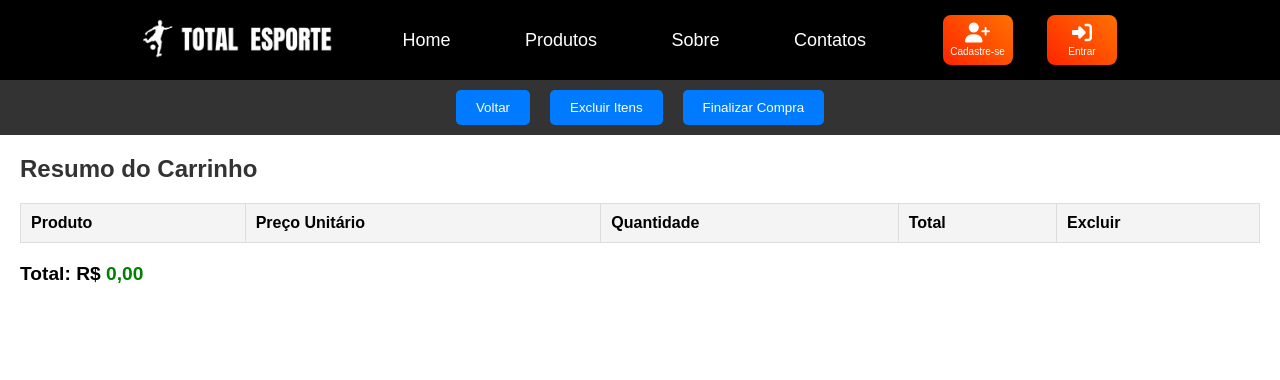
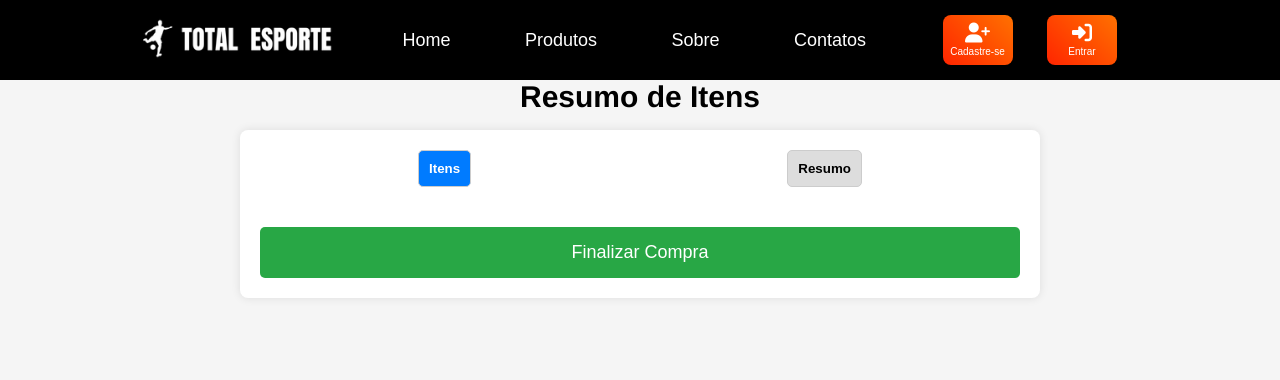
Before and after one commit to MuriloVercosa01/pwII-projeto-total_esporte-, a PHP site: the page made by TOTAL_ESPORTES/compras.html in a window 1280 px wide. Shown: the top 380 px of the page. Run offline with PHP 8.4, Linux system fonts and the light colour scheme; lists and menus that the app fills with data are empty; some libraries are stand-ins or nearby versions.

Commit message:
alteração aula 19/11 jotinha

```diff
--- a/TOTAL_ESPORTES/Estilos/compras.css
+++ b/TOTAL_ESPORTES/Estilos/compras.css
@@ -91,72 +91,89 @@ header{
 
 /* styles.css */
 
-body {
-    font-family: Arial, sans-serif;
+* {
     margin: 0;
     padding: 0;
     box-sizing: border-box;
 }
 
-.barra-opcoes {
-    background-color: #333;
-    color: #fff;
-    padding: 10px;
-    display: flex;
-    justify-content: center;
-    gap: 20px;
+body {
+    font-family: Arial, sans-serif;
+    background-color: #f5f5f5;
 }
 
-.barra-opcoes .btn {
+.cart-container {
+    width: 80%;
+    max-width: 800px;
+    margin: 50px auto;
+    padding: 20px;
+    background-color: #fff;
+    border-radius: 8px;
+    box-shadow: 0 0 10px rgba(0, 0, 0, 0.1);
+}
+
+.tabs {
+    display: flex;
+    justify-content: space-around;
+    margin-bottom: 20px;
+}
+
+.tab-button {
+    padding: 10px;
+    background-color: #ddd;
+    border: 1px solid #ccc;
+    border-radius: 5px;
+    cursor: pointer;
+    font-weight: bold;
+    transition: background-color 0.3s;
+}
+
+.tab-button.active {
     background-color: #007bff;
     color: white;
-    padding: 10px 20px;
+}
+
+.tab-button:hover {
+    background-color: #ccc;
+}
+
+.tab-content {
+    display: none;
+}
+
+.tab-content.active {
+    display: block;
+}
+
+.cart-item {
+    display: flex;
+    justify-content: space-between;
+    margin-bottom: 10px;
+    padding: 10px;
+    background-color: #f9f9f9;
+    border: 1px solid #ddd;
+    border-radius: 5px;
+}
+
+.finalize-btn {
+    width: 100%;
+    padding: 15px;
+    background-color: #28a745;
+    color: white;
+    font-size: 18px;
     border: none;
     border-radius: 5px;
     cursor: pointer;
-    transition: background-color 0.3s;
-}
-
-.barra-opcoes .btn:hover {
-    background-color: #0056b3;
-}
-
-.conteudo-carrinho {
-    padding: 20px;
-}
-
-h2 {
-    color: #333;
-}
-
-#tabela-carrinho {
-    width: 100%;
-    border-collapse: collapse;
     margin-top: 20px;
 }
 
-#tabela-carrinho th, #tabela-carrinho td {
-    padding: 10px;
-    text-align: left;
-    border: 1px solid #ddd;
+.finalize-btn:hover {
+    background-color: #218838;
 }
 
-#tabela-carrinho th {
-    background-color: #f4f4f4;
+h2{
+    text-align: center;
+    height: 0px;
+    font-size: 30px;
+    font-family: 'Franklin Gothic Medium', 'Arial Narrow', Arial, sans-serif;
 }
-
-#tabela-carrinho td input {
-    width: 50px;
-    padding: 5px;
-    text-align: center;
-}
-
-.total {
-    margin-top: 20px;
-    font-size: 1.2em;
-    font-weight: bold;
-}
-
-.total span {
-    color: green;
-}
--- a/TOTAL_ESPORTES/compras.html
+++ b/TOTAL_ESPORTES/compras.html
@@ -31,32 +31,34 @@
 
 
 </header>
-<!-- A partir daqui começa minha parte do código-->
-<div class="barra-opcoes">
-    <button id="btn-voltar" class="btn">Voltar</button>
-    <button id="btn-excluir" class="btn">Excluir Itens</button>
-    <button id="btn-finalizar" class="btn">Finalizar Compra</button>
+<h2 class="cart title"> Resumo de Itens</h2>
+<div class="cart-container">
+    <div class="tabs">
+        <button class="tab-button active" onclick="showTab('items')">Itens</button>
+        <button class="tab-button" onclick="showTab('summary')">Resumo</button>
+    </div>
+
+    <div class="tab-content" id="items">
+        <h2>Itens no Carrinho</h2>
+        <div class="cart-item">
+            <p>Produto 1 - R$ 50,00</p>
+            <button onclick="removeItem('item1')">Remover</button>
+        </div>
+        <div class="cart-item">
+            <p>Produto 2 - R$ 30,00</p>
+            <button onclick="removeItem('item2')">Remover</button>
+        </div>
+    </div>
+
+    <div class="tab-content" id="summary" style="display:none;">
+        <h2>Resumo de Compra</h2>
+        <p>Total: R$ 80,00</p>
+        <p>Frete: R$ 10,00</p>
+        <p><strong>Total Final: R$ 90,00</strong></p>
+    </div>
+
+    <button class="finalize-btn">Finalizar Compra</button>
 </div>
 
-<div class="conteudo-carrinho">
-    <h2>Resumo do Carrinho</h2>
-    <table id="tabela-carrinho">
-        <thead>
-            <tr>
-                <th>Produto</th>
-                <th>Preço Unitário</th>
-                <th>Quantidade</th>
-                <th>Total</th>
-                <th>Excluir</th>
-            </tr>
-        </thead>
-        <tbody id="lista-carrinho">
-            <!-- Itens do carrinho serão listados aqui -->
-        </tbody>
-    </table>
-
-    <div class="total">
-        <p><strong>Total: </strong> R$ <span id="total-carrinho">0,00</span></p>
-    </div>
 </body>
 </html>
```
